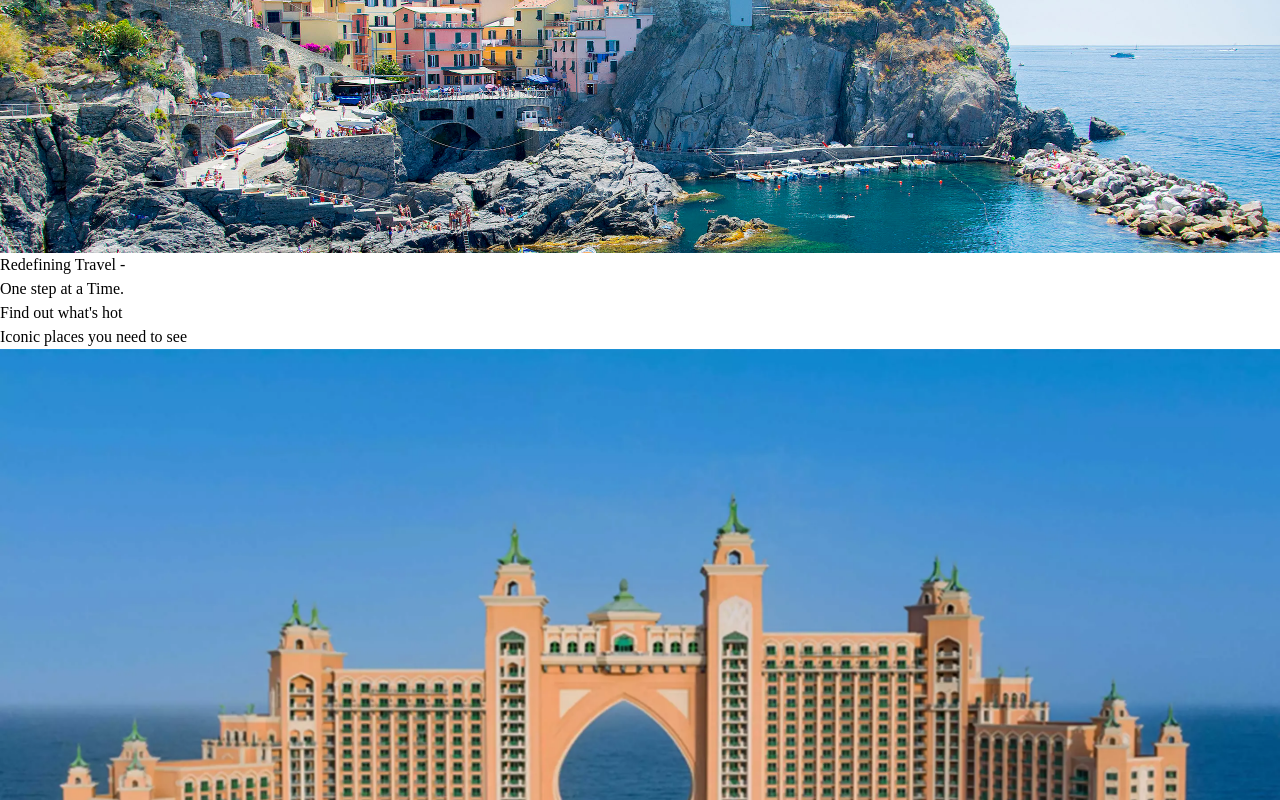
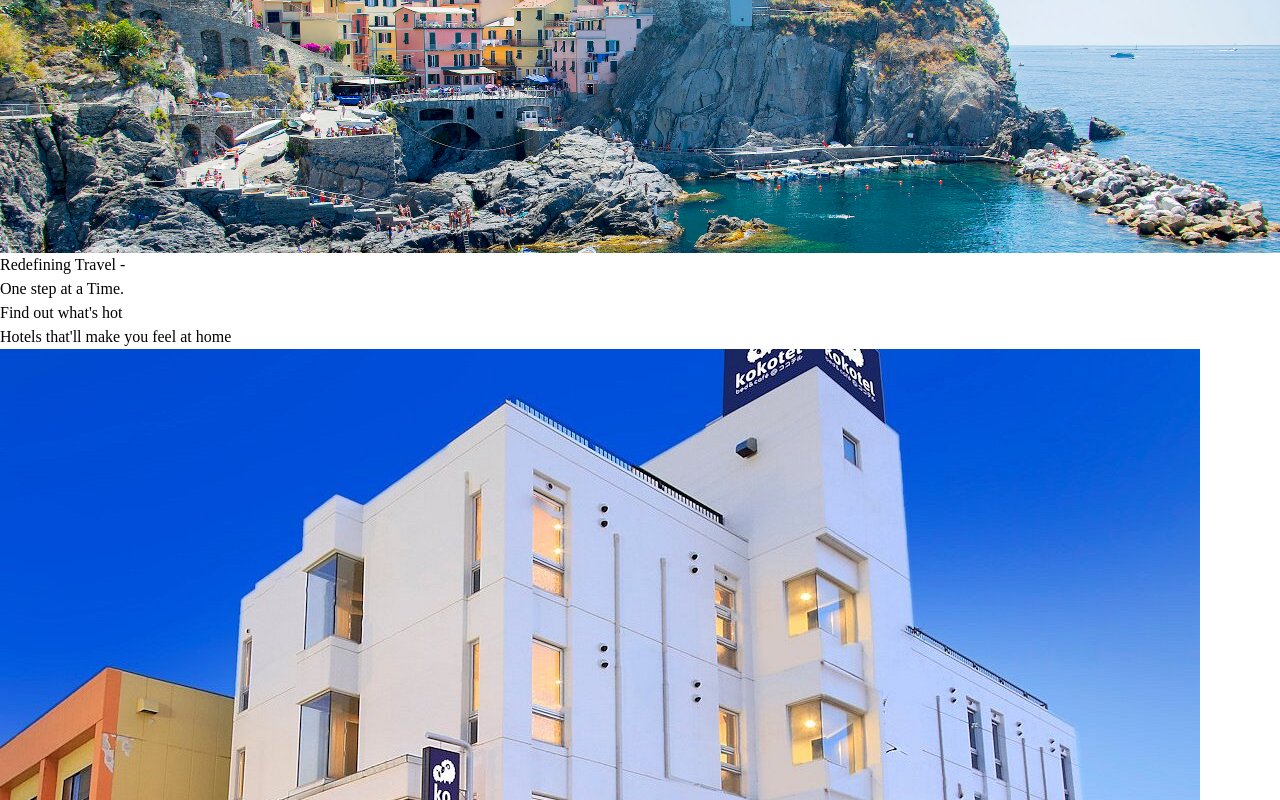
Before and after one commit to PixelHalide/reactTravel, a React (Vite) app in the folder reactTravel/: page / in a window 1280 px wide. Shown: the part 300-1100 px from the top of the page. Built offline with nearby package versions, Linux system fonts and the light colour scheme.

Commit message:
Seperation of components

```diff
--- a/reactTravel/src/components/HomePage/Cities.jsx
+++ b/reactTravel/src/components/HomePage/Cities.jsx
@@ -1,10 +1,56 @@
 
+import HotelCard from "./HotelCard.jsx"
+import atlantis from '../../assets/atlantisDubai.webp'
+import nora from '../../assets/nora.jpg'
+import royal from '../../assets/royal.jpg'
+import kokotel from '../../assets/kokotel.jpg'
 
+const dummyData = [
+  {
+    image: kokotel,
+    name: 'Kokotel Hakodate',
+    rating: 3.8,
+    reviews: 23,
+  },
+  {
+    image: atlantis,
+    name: 'Atlantis Dubai',
+    rating: 4.8,
+    reviews: 1023,
+  },
+  {
+    image: nora,
+    name: 'Nora Buri Resort & Spa',
+    rating: 4.5,
+    reviews: 2145,
+  },
+  {
+    image: royal,
+    name: 'Royal Phuket City Hotel',
+    rating: 3.5,
+    reviews: 340,
+  },
+];
 const Cities = () => {
+    const handleClick = (name) => {
+    alert(`Clicked on ${name}`)
+  }
   return (
-    <div className="text-2xl mt-4 ml-16">
-        Iconic places you need to see
+    <div className="text-2xl mt-6 ml-16">
+        Hotels that'll make you feel at home
+      <div className="flex flex-wrap justify-center gap-6 p-6">
 
+        {dummyData.map((hotel, index) => (
+        <HotelCard
+          key={index}
+          hotelImage={hotel.image}
+          hotelName={hotel.name}
+          hotelRating={hotel.rating}
+          hotelReviews={hotel.reviews}
+          onClick={() => handleClick(hotel.name)}
+        />
+        ))}
+      </div>
     </div>
   )
 }
--- a/reactTravel/src/components/HomePage/Home.jsx
+++ b/reactTravel/src/components/HomePage/Home.jsx
@@ -2,30 +2,6 @@ import TopBanner from "./TopBanner.jsx"
 import Cities from "./Cities"
 import Gallery from "./Gallery.jsx"
 import HotelCard from "./HotelCard.jsx"
-import atlantis from '../../assets/atlantisDubai.webp'
-import nora from '../../assets/nora.jpg'
-import royal from '../../assets/royal.jpg'
-
-const dummyData = [
-    {
-    image: atlantis,
-    name: 'Atlantis Dubai',
-    rating: 4.8,
-    reviews: 1023,
-  },
-  {
-    image: nora,
-    name: 'Nora Buri Resort & Spa',
-    rating: 4.5,
-    reviews: 2145,
-  },
-  {
-    image: royal,
-    name: 'Royal Phuket City Hotel',
-    rating: 3.5,
-    reviews: 340,
-  },
-];
 
 function Home () {
 
@@ -38,20 +14,7 @@ function Home () {
     <TopBanner />
     <Cities />
 
-    <div className="flex flex-wrap justify-center gap-6 p-6">
 
-      {dummyData.map((hotel, index) => (
-      <HotelCard
-        key={index}
-        hotelImage={hotel.image}
-        hotelName={hotel.name}
-        hotelRating={hotel.rating}
-        hotelReviews={hotel.reviews}
-        onClick={() => handleClick(hotel.name)}
-      />
-      ))}
-
-    </div>
     </>
   )
 }
```
Also changed, not shown: reactTravel/src/assets/kokotel.jpg (added).
